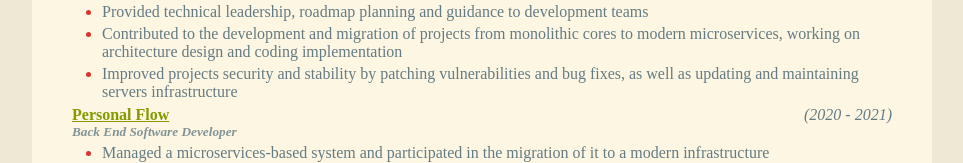
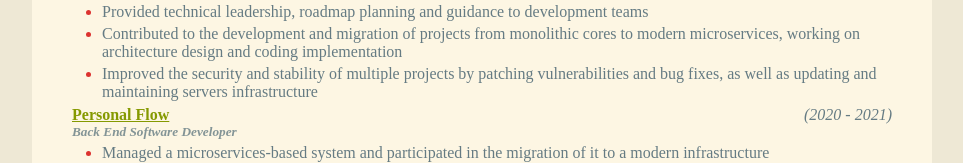
Before and after one commit to ariedro/cv, a plain HTML site: page index.html in a window 1280 px wide. Shown: the part 307-470 px from the top of the page, without its empty margins (158-1121 px from the left). Drawn offline with Linux system fonts and the light colour scheme.

Commit message:
fix typo

```diff
--- a/index.html
+++ b/index.html
@@ -152,9 +152,9 @@
               design and coding implementation
             </li>
             <li>
-              Improved projects security and stability by patching
-              vulnerabilities and bug fixes, as well as updating and maintaining
-              servers infrastructure
+              Improved the security and stability of multiple projects by
+              patching vulnerabilities and bug fixes, as well as updating and
+              maintaining servers infrastructure
             </li>
           </ul>
         </section>
```
Also changed, not shown: cv.txt, 1 other file.
